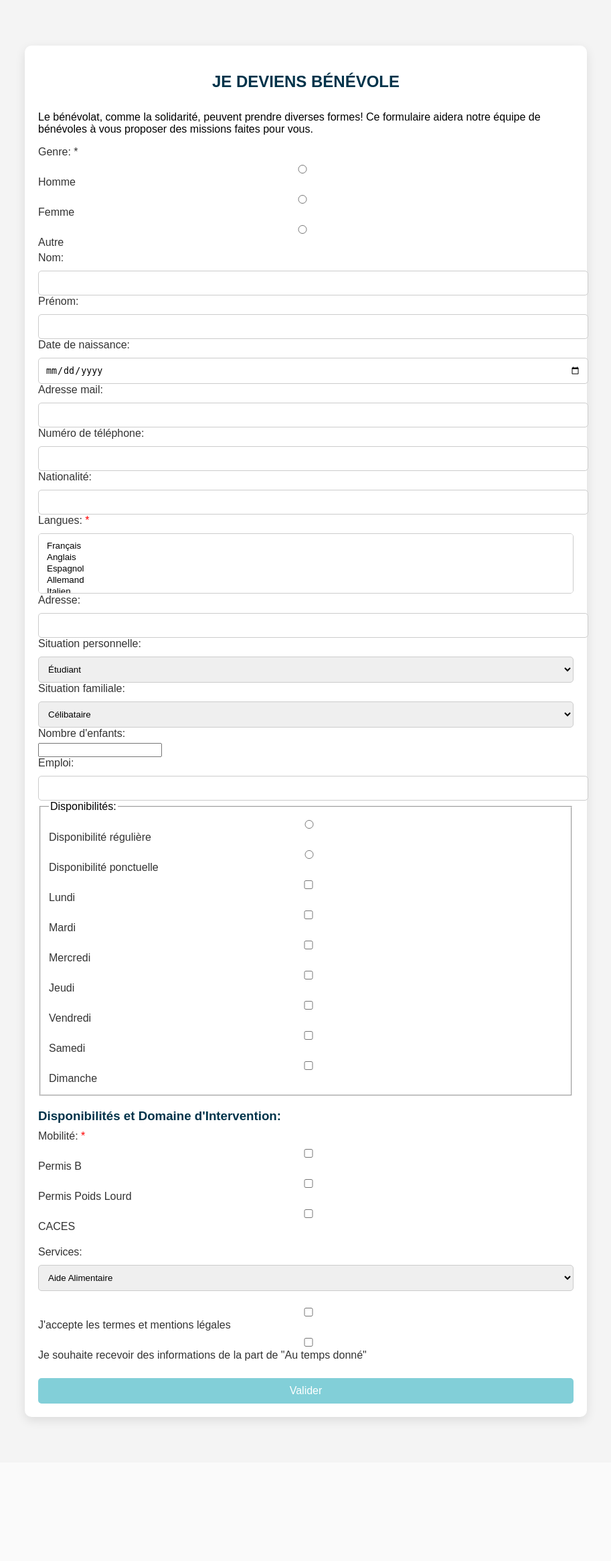
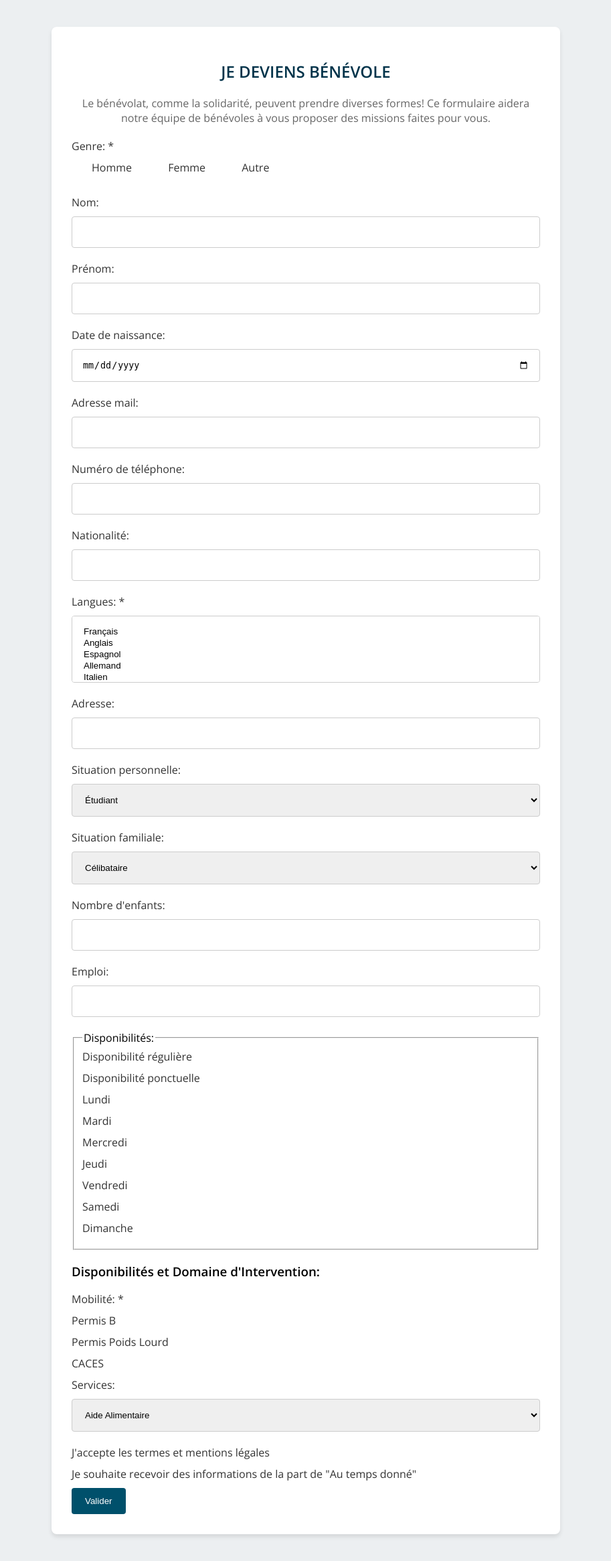
Before and after one commit to ShHaWkK/Temps_Donne, a PHP site: page /register_benevole.php in a window 1280 px wide. Shown: the whole page at 67% size, without its empty margins (183-1096 px from the left). Before the commit the page ends 2125 px from the top, so only its background shows below. Run offline with PHP 8.4, Linux system fonts and the light colour scheme.

Commit message:
Update register_benevole.php (80%)

```diff
--- a/site/form/register_benevole.php
+++ b/site/form/register_benevole.php
@@ -3,84 +3,167 @@
 <head>
     <meta charset="UTF-8">
     <title>Inscription Bénévole</title>
-    <style>
-        body {
-    font-family: 'Arial', sans-serif;
-    background-color: #f4f4f4;
-    padding: 20px;
+<style>
+@import url('https://fonts.googleapis.com/css2?family=Open+Sans:wght@400;600&display=swap');
+
+body {
+    font-family: 'Open Sans', sans-serif;
+    background-color: #eceff1;
+    margin: 0;
+    padding: 40px;
+    display: flex;
+    justify-content: center;
+    align-items: center;
 }
 
 .form-container {
-    background-color: #fff;
-    max-width: 800px;
-    margin: 40px auto;
-    padding: 20px;
-    border-radius: 10px;
-    box-shadow: 0 5px 15px rgba(0, 0, 0, 0.1);
+    width: 100%;
+    max-width: 700px;
+    background: #ffffff;
+    padding: 30px;
+    border-radius: 8px;
+    box-shadow: 0 4px 6px rgba(0, 0, 0, 0.1);
 }
 
-.form-title {
+h2 {
+    color: #00334A;
+    font-size: 24px;
     text-align: center;
-    color: #00334A;
-    margin-bottom: 30px;
-}
-
-.input-group {
     margin-bottom: 20px;
 }
 
-.input-group h3 {
-    color: #00334A;
-    margin-bottom: 10px;
+p {
+    color: #666666;
+    text-align: center;
+    margin-bottom: 20px;
 }
 
 label {
+    color: #333333;
     display: block;
-    color: #333;
-    margin-bottom: 5px;
+    margin-bottom: 10px;
 }
 
 input[type="text"],
 input[type="date"],
 input[type="email"],
 input[type="tel"],
-select,
-input[type="checkbox"],
-input[type="radio"],
-button {
+input[type="number"],
+select {
     width: 100%;
-    padding: 10px;
-    margin-top: 5px;
+    padding: 15px;
+    margin-bottom: 20px;
     border: 1px solid #ccc;
-    border-radius: 5px;
+    border-radius: 4px;
+    box-sizing: border-box;
 }
 
-.radio-group label {
+select[multiple] {
+    height: auto;
+}
+
+.radio-group,
+.checkbox-group {
+    margin-bottom: 20px;
+}
+
+.radio-group label,
+.checkbox-group label {
+    display: inline-block;
     margin-right: 20px;
+    cursor: pointer;
+    position: relative;
+    padding-left: 30px;
+}
+
+input[type="radio"],
+input[type="checkbox"] {
+    position: absolute;
+    opacity: 0;
+    cursor: pointer;
+}
+
+.checkmark {
+    position: absolute;
+    top: 0;
+    left: 0;
+    height: 20px;
+    width: 20px;
+    background-color: #eee;
+    border-radius: 50%;
+    border: 1px solid #ddd;
+}
+
+.checkbox-group .checkmark {
+    border-radius: 4px;
+}
+
+input[type="radio"]:checked ~ .checkmark,
+input[type="checkbox"]:checked ~ .checkmark {
+    background-color: #00334A;
+    border-color: #00334A;
+}
+
+.checkmark:after {
+    content: "";
+    position: absolute;
+    display: none;
+}
+
+input[type="radio"]:checked ~ .checkmark:after,
+input[type="checkbox"]:checked ~ .checkmark:after {
+    display: block;
+}
+
+.radio-group .checkmark:after {
+    top: 6px;
+    left: 6px;
+    width: 8px;
+    height: 8px;
+    border-radius: 50%;
+    background: white;
+}
+
+.checkbox-group .checkmark:after {
+    left: 7px;
+    top: 3px;
+    width: 6px;
+    height: 10px;
+    border: solid white;
+    border-width: 0 3px 3px 0;
+    transform: rotate(45deg);
+}
+
+.button-container {
+    text-align: center;
+    margin-top: 30px;
 }
 
 button {
-    background-color: #82CFD8;
-    color: #fff;
-    font-size: 16px;
+    background-color: #00506b;
+    color: white;
+    padding: 12px 20px;
     border: none;
+    border-radius: 4px;
     cursor: pointer;
-    transition: background 0.3s ease;
+    transition: background-color 0.3s ease;
 }
 
 button:hover {
     background-color: #00334A;
 }
 
-.required {
-    color: red;
+@media (max-width: 768px) {
+    body {
+        padding: 20px;
+    }
+
+    .form-container {
+        padding: 20px;
+    }
 }
 
-select[multiple] {
-    height: auto;
-}
-
-    </style>
+</style>
 </head>
 <body>
 <div class="form-container">
@@ -288,7 +371,6 @@ select[multiple] {
             <button type="submit" name="submit">Valider</button>
     </form>
 
-    <!-- Insérez vos scripts JavaScript ici pour la validation côté client -->
     <script>
         document.getElementById('formInscription').addEventListener('submit', function(e) {
             var errors = [];
```
